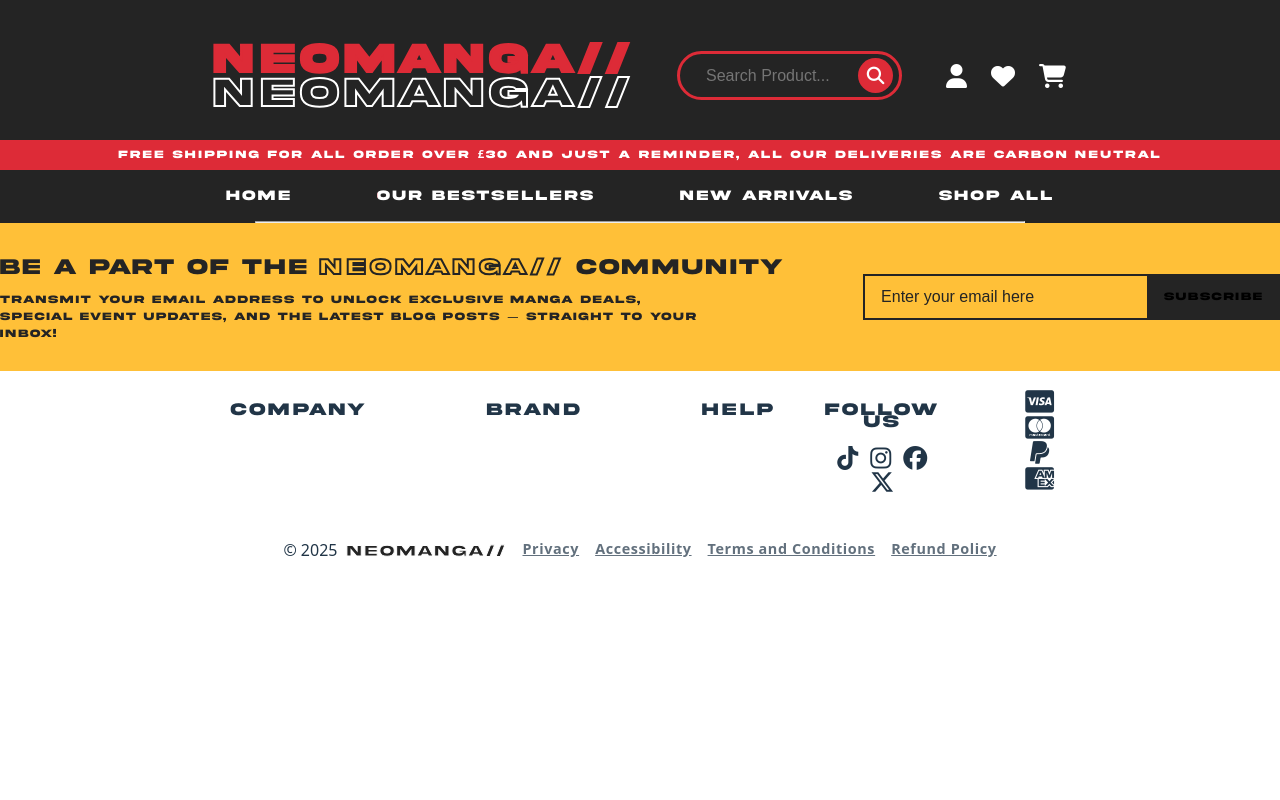
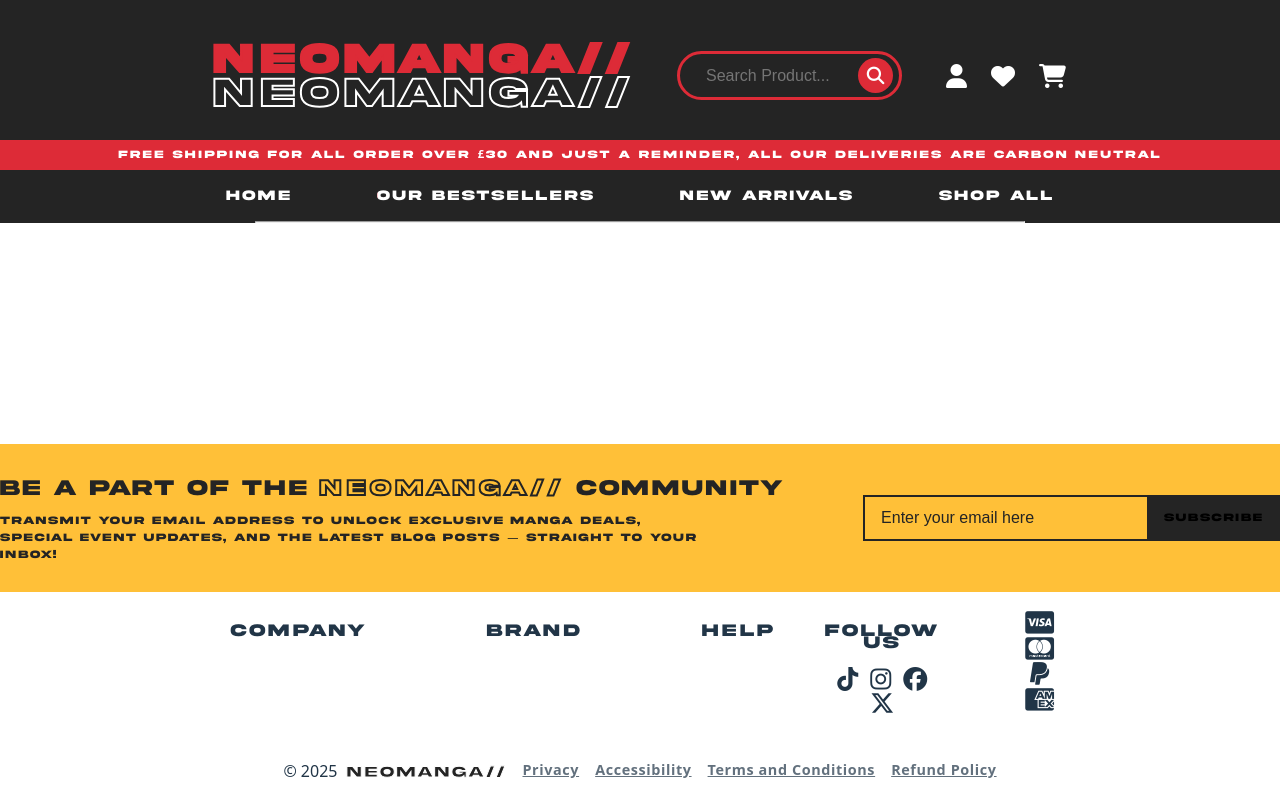
Before and after one commit to jpholdsworth/neomanga, a React (Vite) app: page / in a window 1280 px wide. Built offline with nearby package versions, Linux system fonts and the light colour scheme.

Commit message:
change the footer section position to be at the bottom

```diff
--- a/src/styles/footer-section.css
+++ b/src/styles/footer-section.css
@@ -1,5 +1,9 @@
 .footer-section {
     width: 100vw;
+    position: absolute;
+    left: 0;
+    bottom: 0;
+    right: 0;
 }
 
 .subscribe-container {
@@ -151,7 +155,7 @@ input[type="email"]::placeholder {
 }
 
 .policies > p {
-    margin: 0;
+    margin: 0 0 16px;
 }
 
 .footer-title {
```
